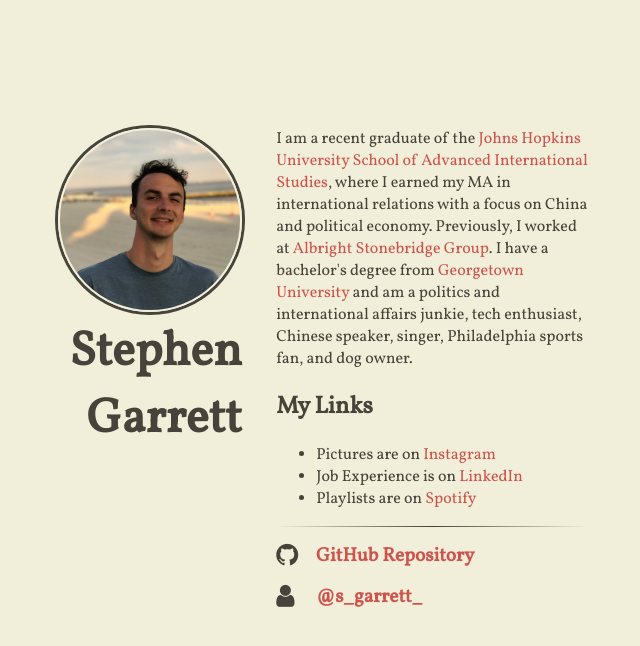
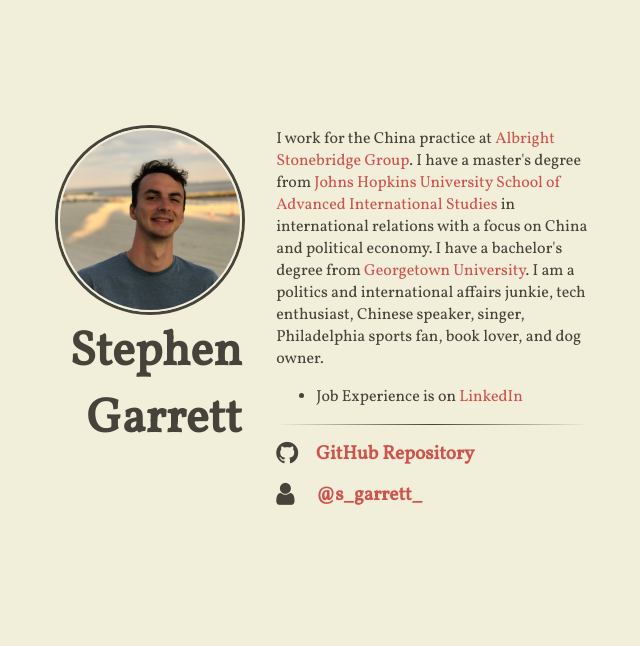
Before and after one commit to sgarrett233/sgarrett233.github.io, a Jekyll site: the page built from index.html, in a window 1280 px wide. Shown: the top 646 px of the page, without its empty margins (391-1031 px from the left). Built offline with Jekyll 4.4.1, drawn with Linux system fonts in a browser that asks for light colours; nearby versions of some CDN libraries.

Commit message:
Update content2.html

```diff
--- a/_includes/content.html
+++ b/_includes/content.html
@@ -1,11 +1,8 @@
 
-<p> I am a recent graduate of the <a href="https://sais.jhu.edu/">Johns Hopkins University School of Advanced International Studies</a>, where I earned my MA in international relations with a focus on China and political economy. Previously, I worked at <a href="https://www.albrightstonebridge.com/">Albright Stonebridge Group</a>. I have a bachelor's degree from <a href="https://georgetown.edu">Georgetown University</a> and am a politics and international affairs junkie, tech enthusiast, Chinese speaker, singer, Philadelphia sports fan, and dog owner.</p>
+<p> I work for the China practice at <a href="https://dgagroup.com/albright-stonebridge-group/">Albright Stonebridge Group</a>. I have a master's degree from  <a href="https://sais.jhu.edu/">Johns Hopkins University School of Advanced International Studies</a> in international relations with a focus on China and political economy. I have a bachelor's degree from <a href="https://sfs.georgetown.edu/">Georgetown University</a>. I am a politics and international affairs junkie, tech enthusiast, Chinese speaker, singer, Philadelphia sports fan, book lover, and dog owner.</p>
 
-<h2>My Links</h2>
 <ul>
-  <li>Pictures are on <a href="https://Instagram.com/s_tephen"">Instagram</a></li>
   <li>Job Experience is on <a href="https://www.linkedin.com/in/stephenrgarrett"">LinkedIn</a></li>
-  <li>Playlists are on <a href="https://open.spotify.com/user/sgarrett233"">Spotify</a></li>
 </ul>
 
 <hr />
```
